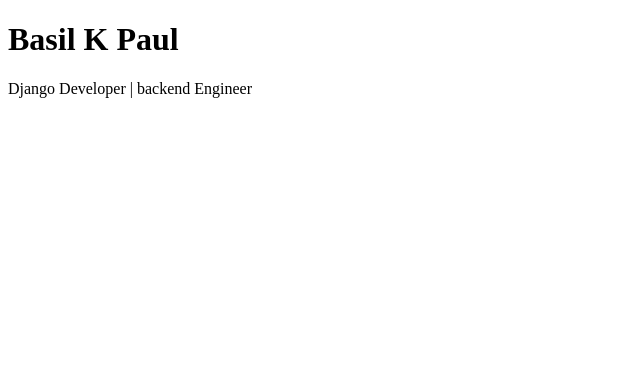
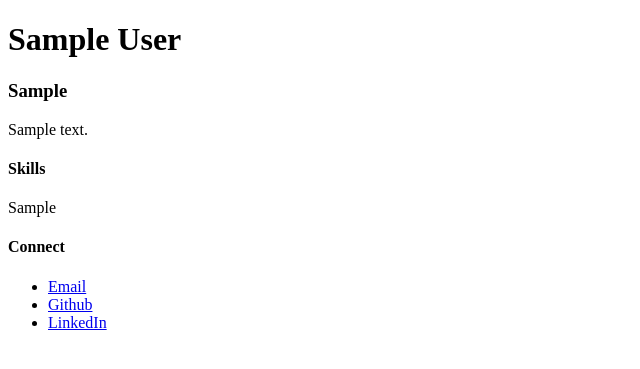
Before and after one commit to n8novaa/portfoliohub, a Django app: page / in a window 1280 px wide. Shown: the top 369 px of the page, without its empty margins (0-640 px from the left). Run offline with Django 5.2, Linux system fonts and the light colour scheme; tables that the repository leaves empty hold one stand-in row (values such as "Sample post").

Commit message:
Render profile resume data on homepage

```diff
--- a/portfoliohub/pages/views.py
+++ b/portfoliohub/pages/views.py
@@ -1,4 +1,6 @@
 from django.shortcuts import render
+from accounts.models import Profile
 
 def home(request):
-    return render(request, 'pages/home.html')
+    profile = Profile.objects.first()
+    return render(request, 'pages/home.html', {'profile': profile})
--- a/portfoliohub/templates/pages/home.html
+++ b/portfoliohub/templates/pages/home.html
@@ -3,10 +3,23 @@
 <head>
     <meta charset="UTF-8">
     <meta name="viewport" content="width=device-width, initial-scale=1.0">
-    <title>Portfolio</title>
+    <title>{{profile.full_name}}</title>
 </head>
 <body>
-    <h1>Basil K Paul</h1>
-    <p>Django Developer | backend Engineer</p>
+    <h1>{{profile.full_name}}</h1>
+    <h3>{{profile.headline}}</h3>
+
+    <p>{{profile.bio}}</p>
+
+    <h4>Skills</h4>
+    <p>{{profile.skills}}</p>
+
+    <h4>Connect</h4>
+    <ul>
+        <li><a href="mailto:{{profile.email}}">Email</a></li>
+        <li><a href="{{profile.github_url}}">Github</a></li>
+        <li><a href="{{profile.linkedin_url}}">LinkedIn</a></li>
+    </ul>
+
 </body>
 </html>
```
